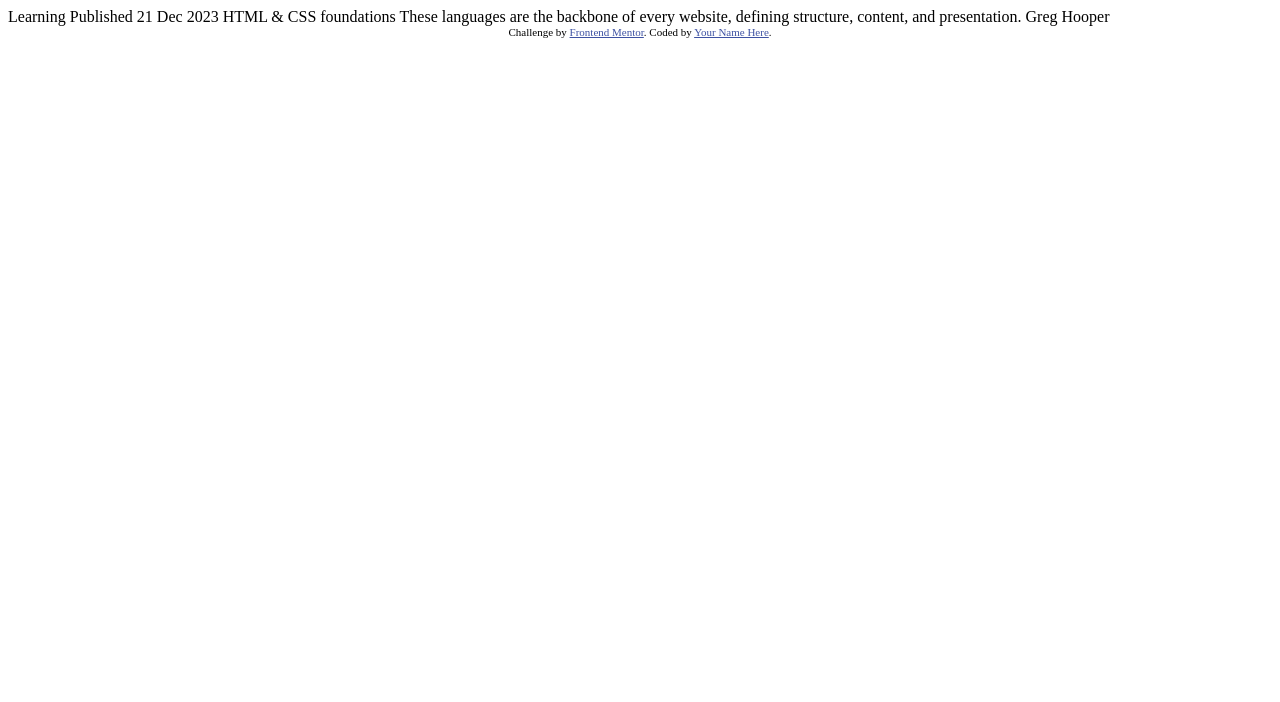
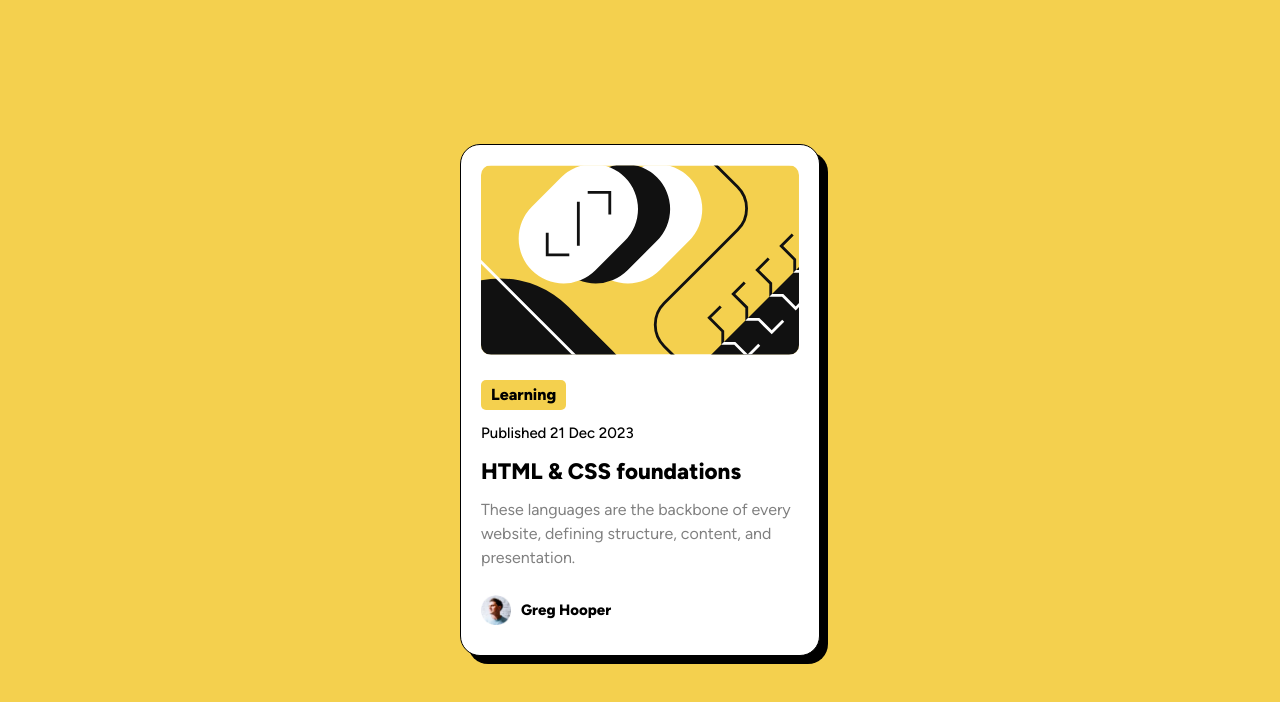
Before and after one commit to Eye0001/blog-preview-card-main, a plain HTML site: page index.html in a window 1280 px wide. Drawn offline with Linux system fonts and the light colour scheme.

Commit message:
second commit

```diff
--- a/index.html
+++ b/index.html
@@ -3,32 +3,26 @@
 <head>
   <meta charset="UTF-8">
   <meta name="viewport" content="width=device-width, initial-scale=1.0"> <!-- displays site properly based on user's device -->
+  <link rel="stylesheet" href="style.css">
+  <link rel="icon" type="image/png" sizes="32x32" href="./assets/images/favicon-32x32.png">
+  <title>Frontend Mentor | Blog preview card</title>
+</head>
 
-  <link rel="icon" type="image/png" sizes="32x32" href="./assets/images/favicon-32x32.png">
+<body>
+  <div class="container">
+    <img src="assets/images/illustration-article.svg" alt="illustration article">
+    <div class="card-text">
+      <span>Learning</span>
+      <p class="published">Published 21 Dec 2023</p>
+      <h1>HTML & CSS foundations</h1>
+      <p class="main-text">These languages are the backbone of every website, defining structure, content, and presentation.</p>
+    </div>
+    <div class="profile">
+      <img src="assets/images/image-avatar.webp" alt="image avatar">
+      <span class="name">Greg Hooper</span>
+    </div>
+  </div>
 
-  <title>Frontend Mentor | Blog preview card</title>
 
-  <!-- Feel free to remove these styles or customise in your own stylesheet 👍 -->
-  <style>
-    .attribution { font-size: 11px; text-align: center; }
-    .attribution a { color: hsl(228, 45%, 44%); }
-  </style>
-</head>
-<body>
-
-  Learning
-
-  Published 21 Dec 2023
-
-  HTML & CSS foundations
-
-  These languages are the backbone of every website, defining structure, content, and presentation.
-
-  Greg Hooper
-
-  <div class="attribution">
-    Challenge by <a href="https://www.frontendmentor.io?ref=challenge" target="_blank">Frontend Mentor</a>.
-    Coded by <a href="#">Your Name Here</a>.
-  </div>
 </body>
 </html>
--- a/style.css
+++ b/style.css
@@ -0,0 +1,116 @@
+@font-face {
+    font-family: 'Figtree';
+    src: url(assets/fonts/Figtree-VariableFont_wght.ttf)
+}
+
+:root {
+    --extra-bold: 800;
+    --semi-bold: 500;
+}
+
+/* Reset */
+
+*, *::before, *::after {
+    box-sizing: border-box;
+}
+
+* {
+    margin: 0;
+}
+
+body {
+    line-height: 1.5;
+    -webkit-font-smoothing: antialiased;
+}
+
+img, picture, video, canvas, svg {
+    display: block;
+    max-width: 100%;
+}
+
+input, button, textarea, select {
+    font: inherit;
+  }
+
+p, h1, h2, h3, h4, h5, h6 {
+    overflow-wrap: break-word;
+}
+
+/* Reset End*/
+
+body {
+    background-color: hsl(47, 88%, 63%);
+    min-height: 100vh;
+    display: flex;
+    justify-content: center;
+    align-items: center;
+    font-family: "Figtree", sans-serif;
+}
+
+.container {
+    width: 90vw;
+    max-width: 360px;
+    background-color: hsl(0, 0%, 100%);
+    padding: 20px;
+    border-radius: 20px;
+    border: 1px black solid;
+    box-shadow: 8px 8px black;
+}
+
+.container img {
+    border-radius: 10px;
+    margin-bottom: 25px;
+}
+
+
+.card-text span {
+    display: inline-block;
+    background-color: hsl(47, 88%, 63%);
+    font-weight:var(--extra-bold);
+    padding: 3px 10px;
+    border-radius: 5px;
+    margin-bottom: 12px;
+}
+
+.published {
+    font-weight: var(--semi-bold);
+    font-size: 0.9375rem;
+    margin-bottom: 10px;
+}
+
+.card-text h1 {
+    font-weight: var(--extra-bold);
+    font-size: 1.4rem;
+    margin-bottom: 10px;
+}
+
+.main-text {
+    color: hsl(0, 0%, 50%);
+}
+
+.profile{
+    display: flex;
+    align-items: center;
+    gap: 10px;
+    margin-bottom: -15px;
+}
+
+.profile img {
+    width: 30px;
+    height: 30px;
+    margin-top: 25px;
+}
+
+.name {
+    font-weight: var(--extra-bold);
+    font-size: 0.9375rem;
+}
+
+.card-text h1:hover {
+    color:hsl(47, 88%, 63%);
+    cursor: pointer;
+}
+
+.card:hover {
+    box-shadow: 16px 16px black;
+}
```
Also changed, not shown: 2 other files.
